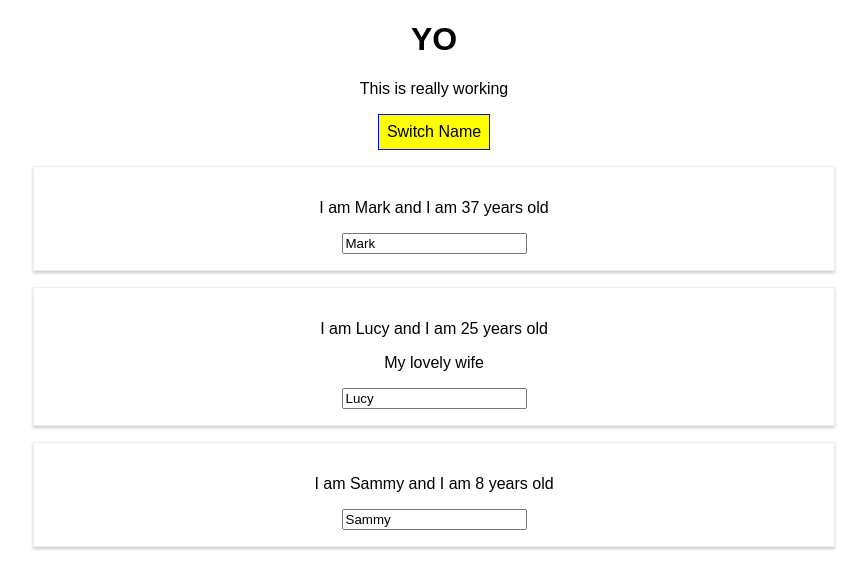
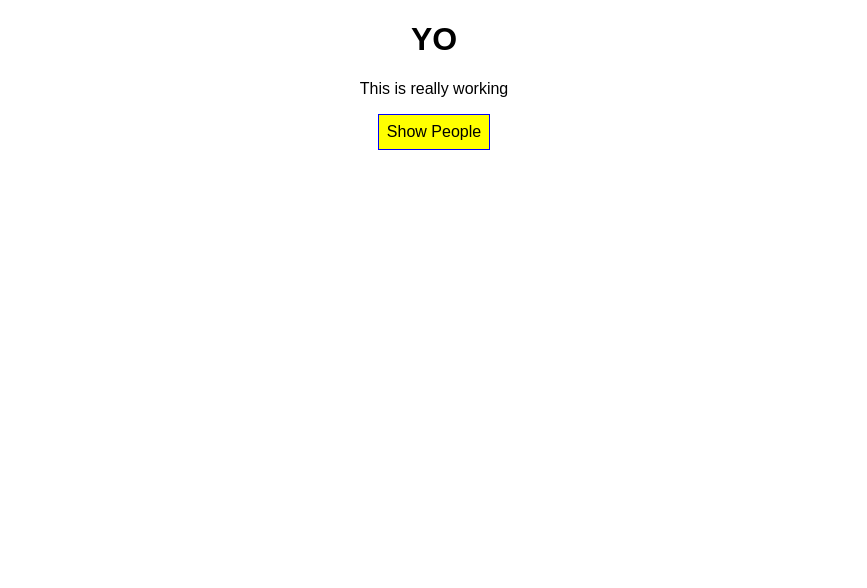
Before and after one commit to markdore/react-complete-guide, a React (Create React App) app: page / in a window 1280 px wide. Shown: the top 588 px of the page, without its empty margins (206-1073 px from the left). Built offline with nearby package versions, Linux system fonts and the light colour scheme.

Commit message:
rendering people conditionally

```diff
--- a/src/App.js
+++ b/src/App.js
@@ -9,7 +9,8 @@ class App extends Component {
       { name: "Lucy", age: 25 },
       { name: "Sammy", age: 8 }
     ],
-    otherState: 'something'
+    otherState: 'something',
+    showPersons: false
   }
 
   switchNameHandler = (newName, newAge) => {
@@ -28,6 +29,11 @@ class App extends Component {
     ]});
   }
 
+  togglePersonHandler = () => {
+    const shouldShow = this.state.showPersons;
+    this.setState({showPersons: !shouldShow})
+  }
+
   render() {
     const style = {
       backgroundColor: 'yellow',
@@ -44,7 +50,10 @@ class App extends Component {
 
         <button
           style={style}
-          onClick={() => this.switchNameHandler('Amelia', 1)}>Switch Name</button>
+          onClick={this.togglePersonHandler}>Show People</button>
+
+        { this.state.showPersons === true ?
+          <div >
             <Person
               name={this.state.persons[0].name}
               age={this.state.persons[0].age}
@@ -58,6 +67,7 @@ class App extends Component {
             <Person
               name={this.state.persons[2].name}
               age={this.state.persons[2].age} />
+          </div> : null }
       </div>
     );
   }
```
Lines whose indentation alone changed are shown as unchanged.
